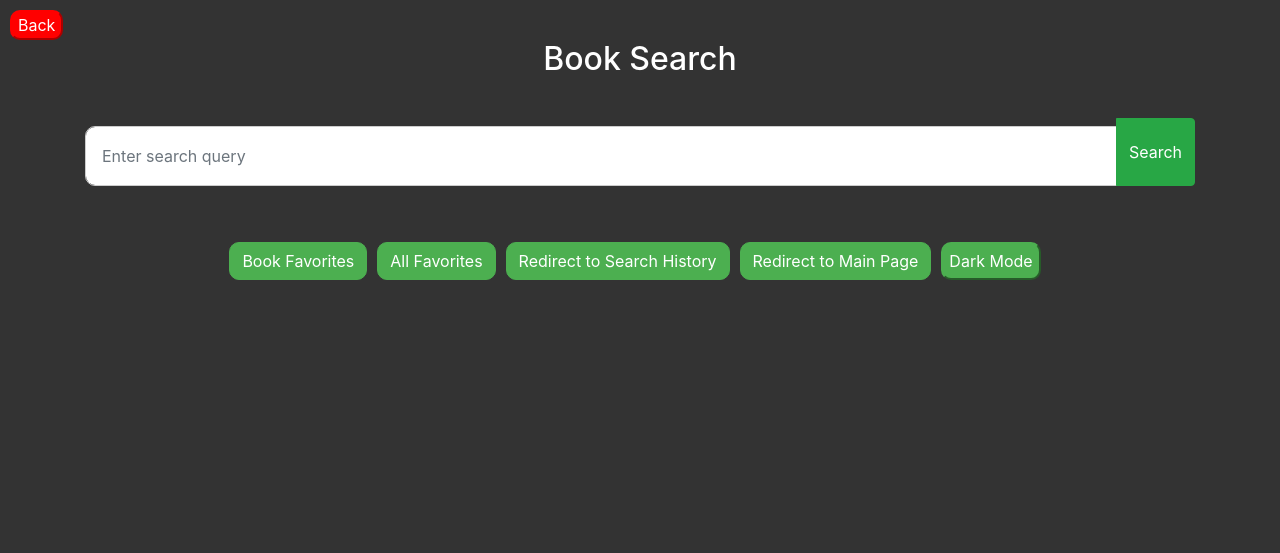
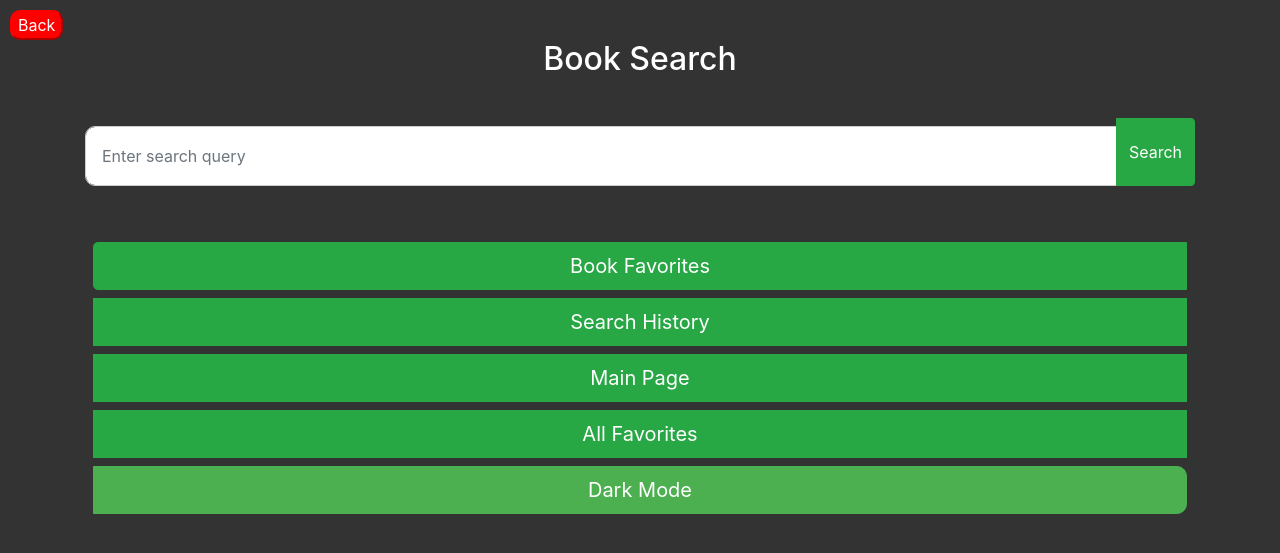
Before and after one commit to sunRyzen/Entertainment-Database, a PHP site: page /books/index.php in a window 1280 px wide. Shown: the top 553 px of the page. Run offline with PHP 8.4, Linux system fonts and the light colour scheme; some libraries are stand-ins or nearby versions.

Commit message:
Update index.php

```diff
--- a/capstone/books/index.php
+++ b/capstone/books/index.php
@@ -136,19 +136,13 @@ body.dark-mode {
             </div>
         </div>
     </form>
-
-    <div class="btn-group">
-
-        <a href="http://elvis.rowan.edu/~rejisa33/fav"><button class="btn btn-secondary">Book Favorites</button></a>
-        <a href="http://elvis.rowan.edu/~umanaj47/favorites.php"><button class="btn btn-secondary">All Favorites</button></a>
-        <a href="http://elvis.rowan.edu/~rejisa33/search-history.php"><button class="btn btn-secondary">Redirect to Search History</button></a>
-        <a href="http://elvis.rowan.edu/~umanaj47/"><button class="btn btn-secondary">Redirect to Main Page</button></a>
-
-    <button class="toggle-btn" onclick="toggleDarkMode()">Dark Mode</button>
-
-
-    </div>
-</div>
+<div class="btn-group d-flex flex-wrap flex-column justify-content-center">
+  <a href="http://elvis.rowan.edu/~rejisa33/fav" class="btn btn-success btn-lg mx-2 mb-2">Book Favorites</a>
+  <a href="http://elvis.rowan.edu/~rejisa33/search-history.php" class="btn btn-success btn-lg mx-2 mb-2">Search History</a>
+  <a href="http://elvis.rowan.edu/~umanaj47/" class="btn btn-success btn-lg mx-2 mb-2">Main Page</a>
+<a href="http://elvis.rowan.edu/~umanaj47/favorites.php" class="btn btn-success btn-lg mx-2 mb-2">All Favorites</a>
+  <button class="btn btn-success btn-lg mx-2 mb-2 toggle-btn" onclick="toggleDarkMode()">Dark Mode</button>
+</div></div>
 
 <!-- jQuery first, then Popper.js, then Bootstrap JS -->
 <script src="https://code.jquery.com/jquery-3.2.1.slim.min.js"></script>
```
